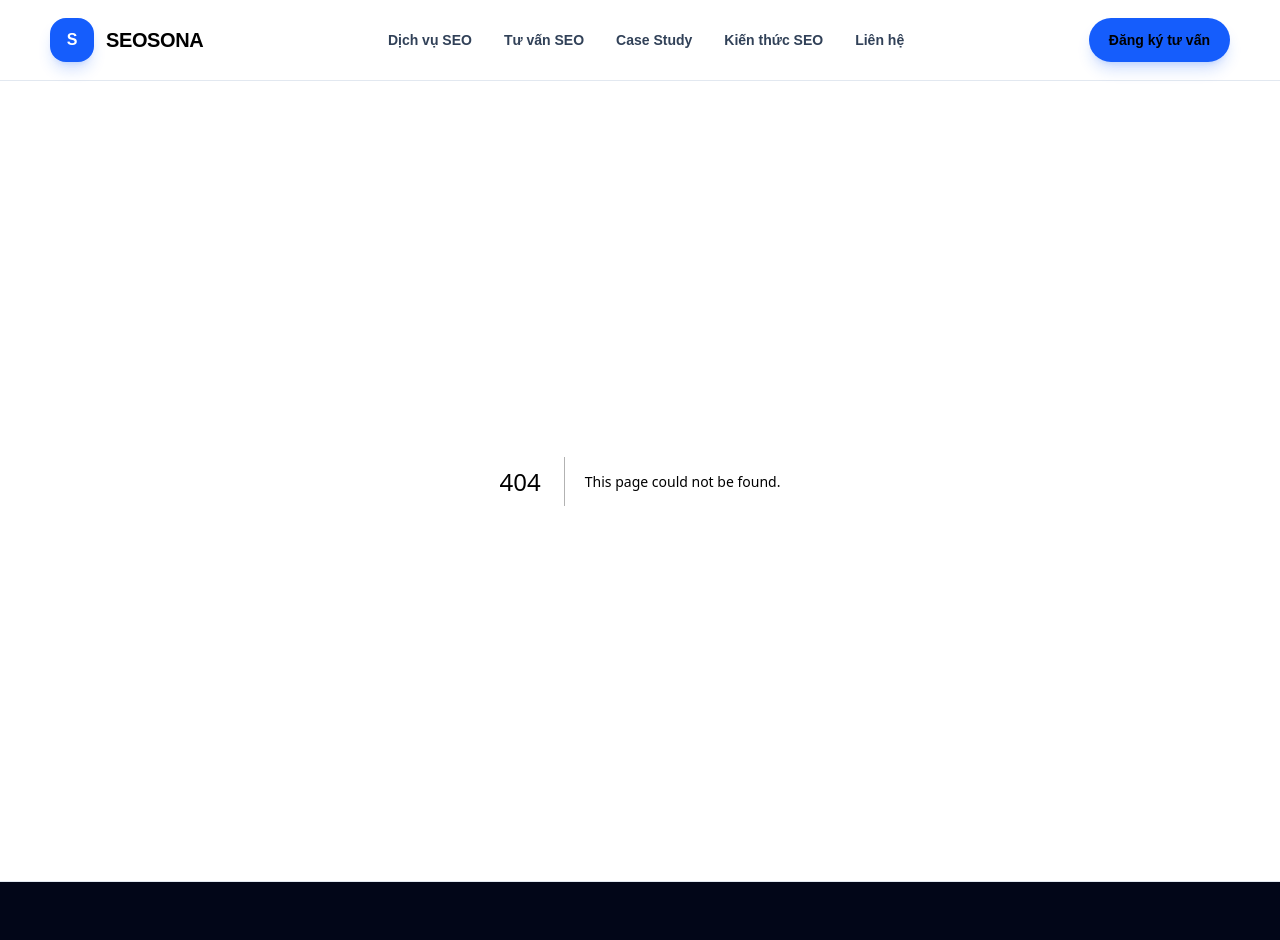
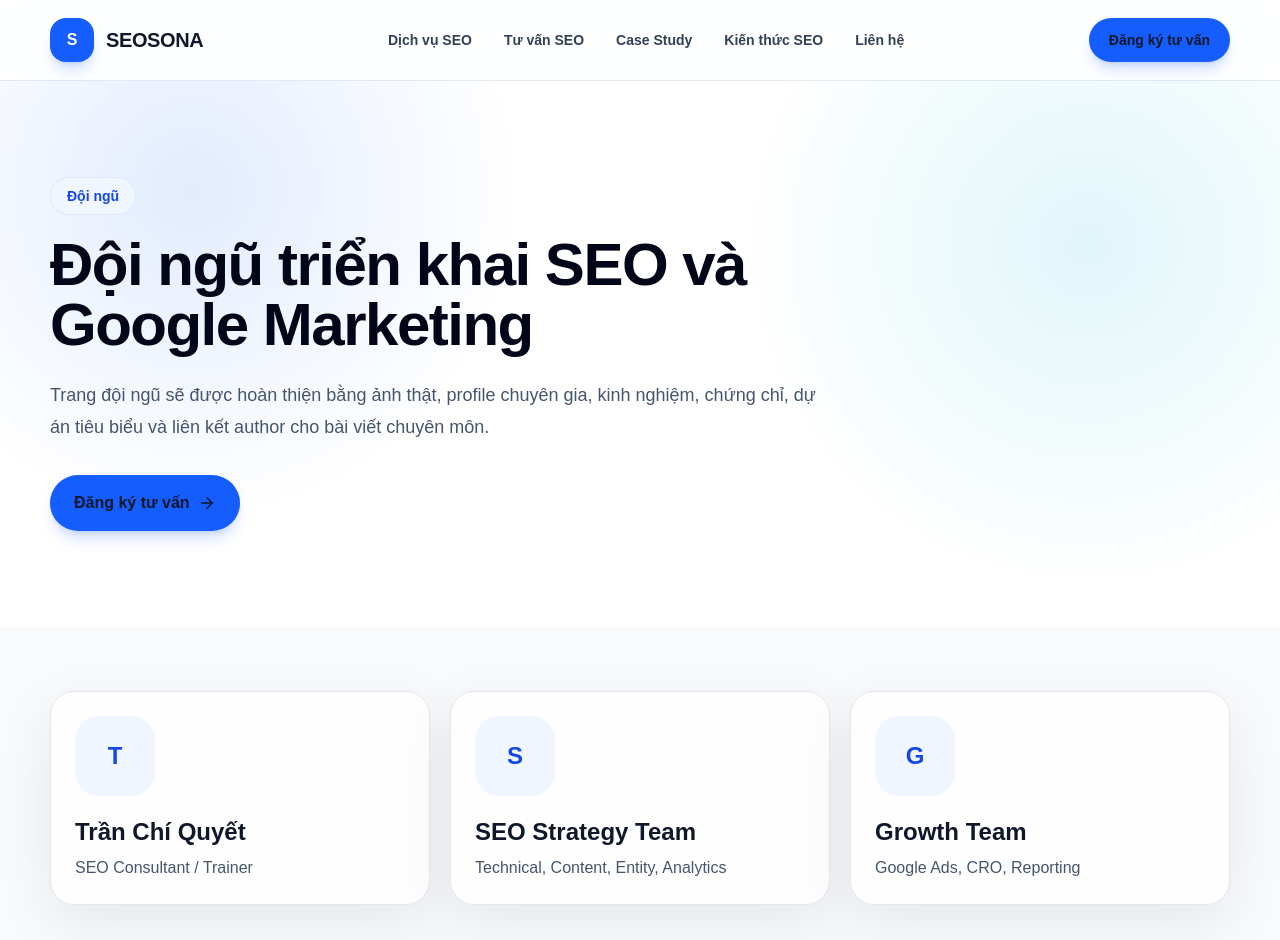
Before and after one commit to LongLeo287/SEOSONA, a Next.js app: page /doi-ngu-nhan-su in a window 1280 px wide. Before the commit this address had no page. Shown: the top 940 px of the page. Built offline with nearby package versions, Linux system fonts and the light colour scheme.

Commit message:
feat: add team page

```diff
--- /dev/null
+++ b/app/doi-ngu-nhan-su/page.tsx
@@ -0,0 +1,34 @@
+import type { Metadata } from "next";
+import { PageHero } from "@/components/sections/PageHero";
+import { CtaBand } from "@/components/sections/CtaBand";
+
+export const metadata: Metadata = {
+  title: "Đội ngũ SEOSONA",
+  description: "Đội ngũ chuyên gia SEO, Google Ads, Content SEO và đào tạo của SEOSONA."
+};
+
+const team = [
+  { name: "Trần Chí Quyết", role: "SEO Consultant / Trainer" },
+  { name: "SEO Strategy Team", role: "Technical, Content, Entity, Analytics" },
+  { name: "Growth Team", role: "Google Ads, CRO, Reporting" }
+];
+
+export default function Page() {
+  return (
+    <main>
+      <PageHero eyebrow="Đội ngũ" title="Đội ngũ triển khai SEO và Google Marketing" description="Trang đội ngũ sẽ được hoàn thiện bằng ảnh thật, profile chuyên gia, kinh nghiệm, chứng chỉ, dự án tiêu biểu và liên kết author cho bài viết chuyên môn." />
+      <section className="container py-16">
+        <div className="grid gap-5 md:grid-cols-3">
+          {team.map((member) => (
+            <div key={member.name} className="card p-6">
+              <div className="mb-5 grid h-20 w-20 place-items-center rounded-3xl bg-blue-50 text-2xl font-black text-blue-700">{member.name.charAt(0)}</div>
+              <h2 className="text-2xl font-black">{member.name}</h2>
+              <p className="mt-2 text-slate-600">{member.role}</p>
+            </div>
+          ))}
+        </div>
+      </section>
+      <CtaBand />
+    </main>
+  );
+}
```
